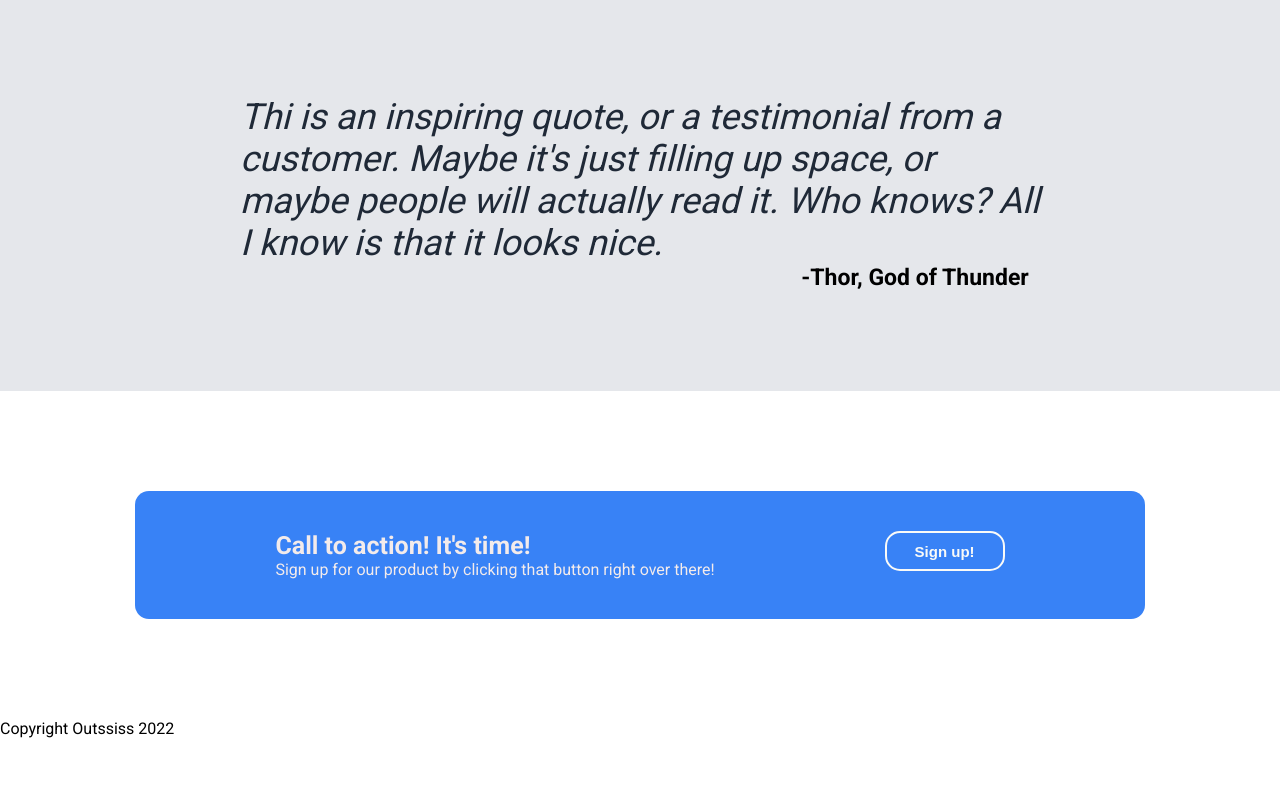
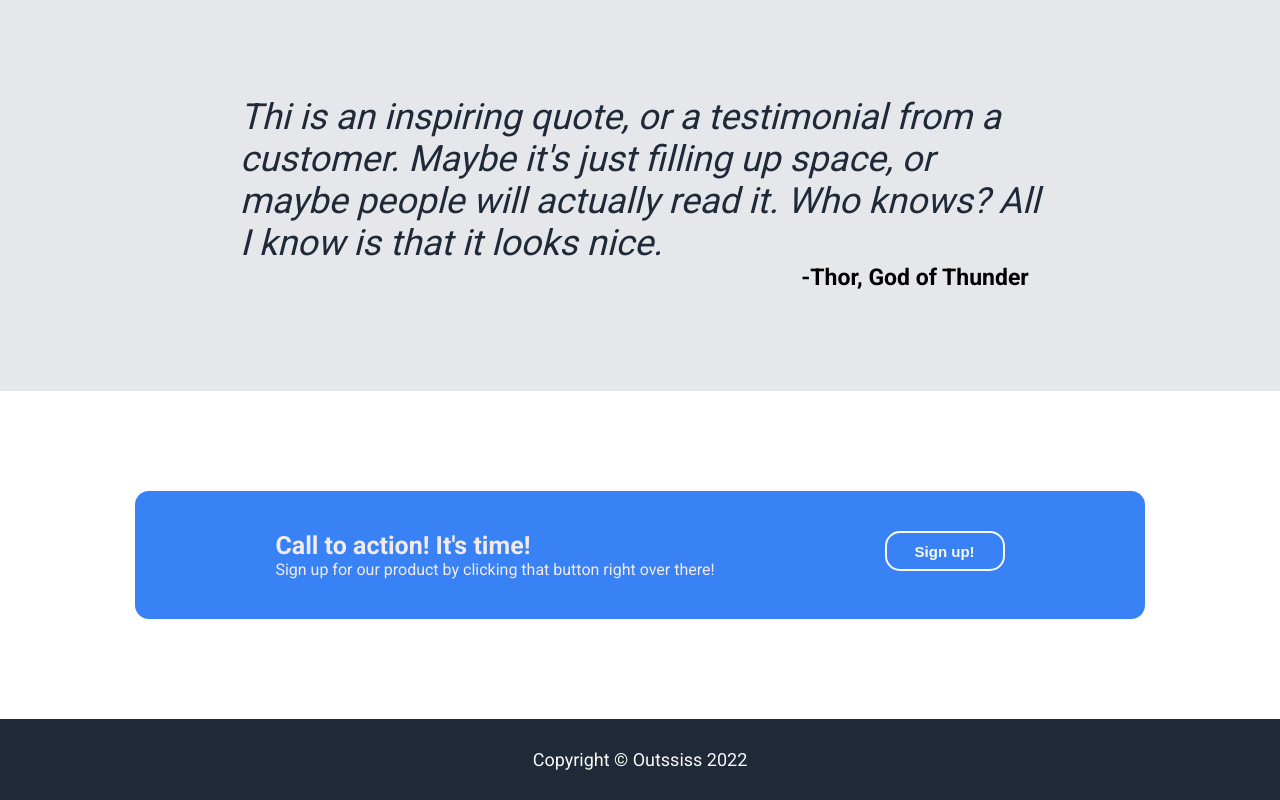
Before and after one commit to Outssiss/odin-landing-page, a plain HTML site: page index.html in a window 1280 px wide. Shown: the part 900-1700 px from the top of the page. Before the commit the page ends 1638 px from the top, so only its background shows below. Drawn offline with Linux system fonts and the light colour scheme.

Commit message:
Page completed

```diff
--- a/index.html
+++ b/index.html
@@ -64,7 +64,7 @@
     </div>
 
     <div class="footer">
-        <div>Copyright Outssiss 2022</div>
+        <div>Copyright © Outssiss 2022</div>
     </div>
 
 </body>
--- a/style.css
+++ b/style.css
@@ -1,7 +1,6 @@
 @import url('https://fonts.googleapis.com/css2?family=Roboto:wght@400;700&display=swap');
 
 body {
-    width: 100vw;
     display: flex;
     font-family: Roboto, sans-serif;
     margin: 0;
@@ -190,3 +189,15 @@ img {
     font-size: 15px;
     font-weight: bold;
 }
+
+.footer {
+    background-color: #1F2937;
+    color: #f9faf8;
+    display: flex;
+    align-items: center;
+    justify-content: center;
+    font-size: 18px;
+    padding-top: 30px;
+    padding-bottom: 30px;
+    font-weight: 100;
+}
```
